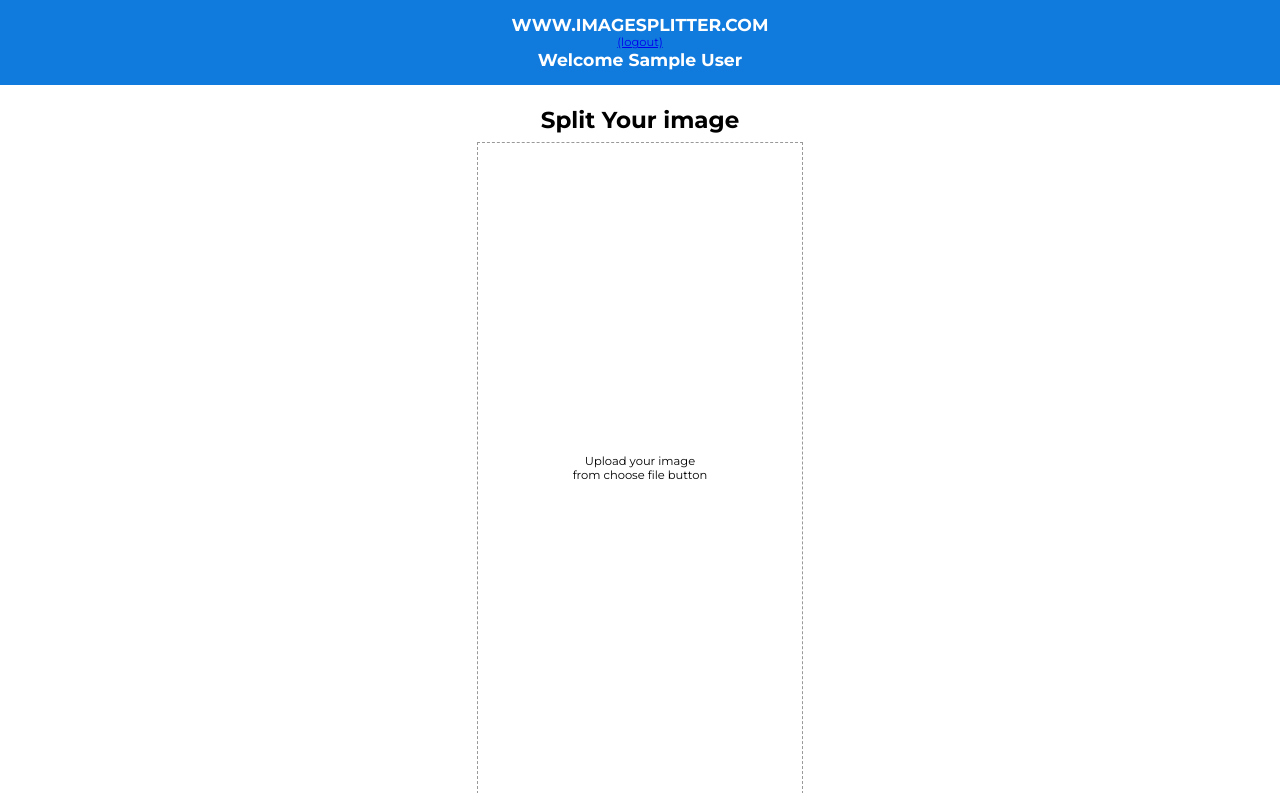
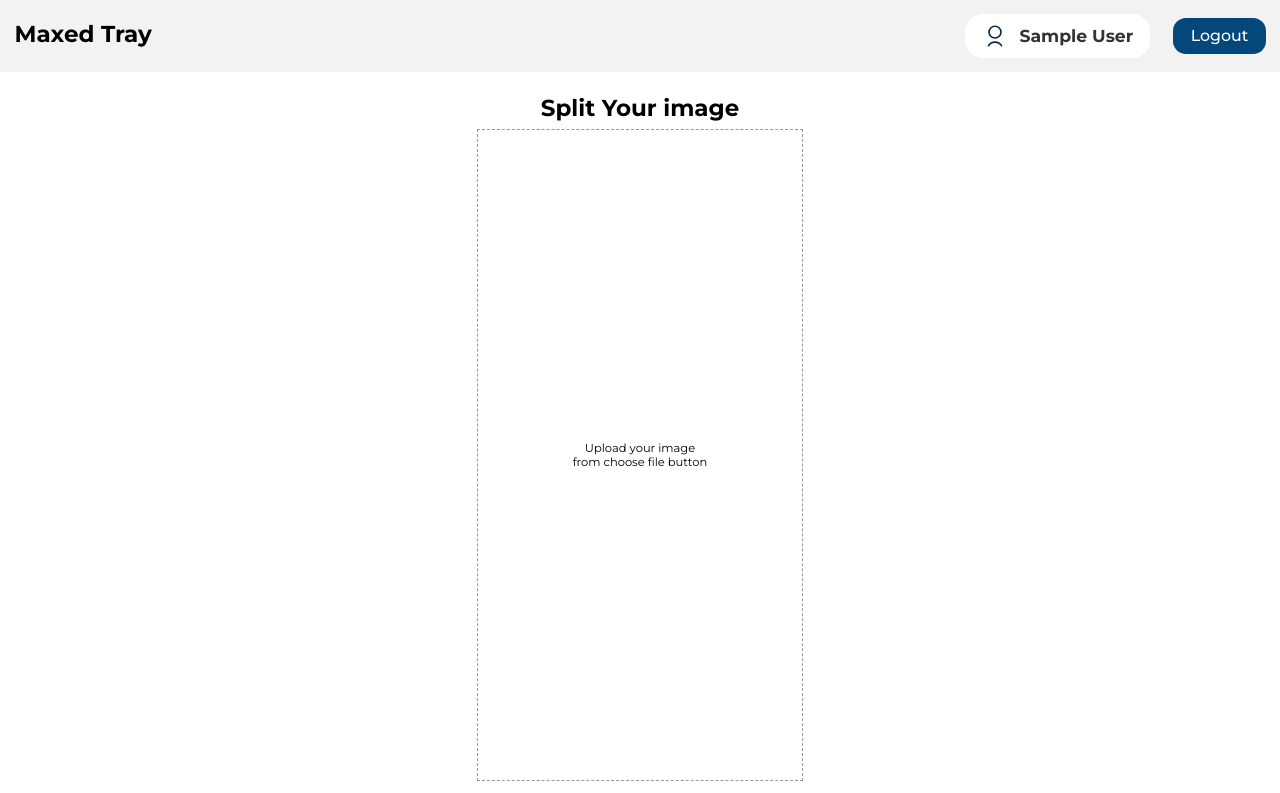
Before and after one commit to Toqeernaqvi/Maxed-Tray, a PHP site: page /img_splitter.php in a window 1280 px wide. Shown: the top 793 px of the page. Run offline with PHP 8.4, Linux system fonts and the light colour scheme; the visitor is signed in with stand-in values (Sample User, id 1); some libraries are stand-ins or nearby versions.

Commit message:
Completed

```diff
--- a/admin/login.php
+++ b/admin/login.php
@@ -58,7 +58,7 @@ include "../db_conn.php";
     <div class="d-flex justify-content-center body">
         <div class="card">
             <div class="card-header">
-                <h3>Sign In</h3>
+                <h3>Admin Login</h3>
             </div>
             <div class="card-body">
                 <form action="<?php echo $_SERVER['PHP_SELF']; ?>" method="post" class="form">
@@ -66,7 +66,7 @@ include "../db_conn.php";
                         <input type="text" class="form-control" placeholder="username" name="email">
 
                     </div>
-                    <div class="input-group form-group">
+                    <div class="input-group form-group mb-3">
                         <input type="password" class="form-control" placeholder="password" name="password">
                     </div>
                     <div class="form-group">
--- a/img_splitter.css
+++ b/img_splitter.css
@@ -11,9 +11,50 @@ body {
 }
 
 nav {
-  background: rgb(17, 123, 221);
+  background: #f2f2f2;
   padding: 20px;
   margin-bottom: 30px;
+  display: flex;
+  justify-content: space-between;
+  align-items: center;
+}
+
+nav h1 {
+  font-size: 32px;
+}
+
+nav > div {
+  display: flex;
+  align-items: center;
+  gap: 32px;
+}
+
+nav > div > div {
+  display: flex;
+  align-items: center;
+  gap: 16px;
+  background: #fff;
+  color: #333;
+  padding: 12px 24px;
+  border-radius: 25px;
+}
+
+nav > div > div img {
+  width: 36px;
+}
+
+nav > div > div h2 {
+  color: #333;
+}
+
+.logout {
+  color: #fff;
+  text-decoration: none;
+  font-weight: 500;
+  background: #04477b;
+  padding: 12px 24px;
+  border-radius: 18px;
+  font-size: 22px;
 }
 
 #app {
--- a/img_splitter.php
+++ b/img_splitter.php
@@ -37,10 +37,14 @@ SESSION_START();
   </head>
   <body>
     <nav>
-      <h2>WWW.IMAGESPLITTER.COM</h2>
-       <a href="logout.php">(logout)</a>
-      <h2>Welcome <?= $name ?></h2>
-
+      <h1 class="logo">Maxed Tray</h1>
+       <div>
+        <div>
+          <img src="./assets/icons/user.svg" alt="user icon">
+          <h2><?= $name ?></h2>
+        </div>
+       <a href="logout.php" class="logout">Logout</a>
+       </div>
     </nav>
     <div id="app">
       <h1>Split Your image</h1>
```
Also changed, not shown: admin/users.php (+4 -4 lines), assets/icons/user.svg (added).
